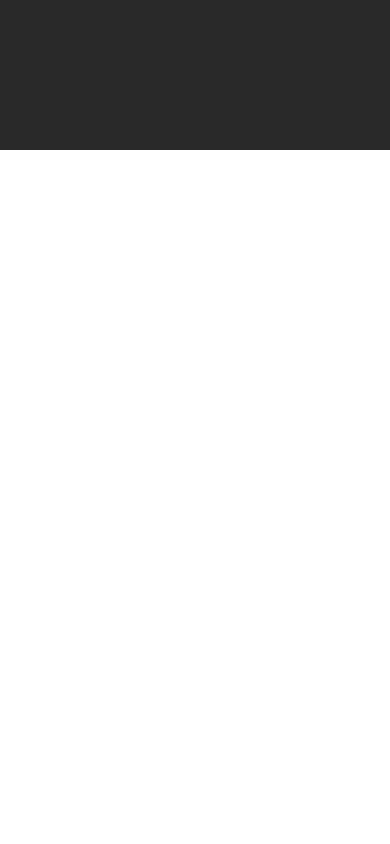
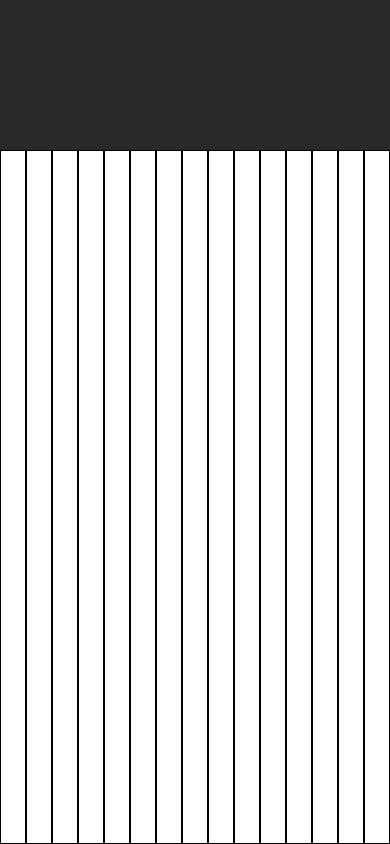
Before and after one commit to AdrianVillalbaSanchez/Calculadora-React-Native, a React Native app in the folder calculadora/: screen / in a window 390 px wide. Built offline with nearby package versions, Linux system fonts and the light colour scheme.

Commit message:
map function to display keys has been created

```diff
--- a/calculadora/src/components/screens/Calc.js
+++ b/calculadora/src/components/screens/Calc.js
@@ -33,7 +33,11 @@ class Calc extends React.Component {
                     value={this.state.inputText} // valor por defecto
                     style={styles.input} />
 
-                <View style={{ flex: 1, flexDirection: "row" }}> </View>
+                <View style={{ flex: 1, flexDirection: "row" }}>
+                    {this.validKeys.map((key, i) => {
+                        return <View style={{ flex: 1, borderWidth: 1 }}></View>
+                    })}
+                </View>
             </View>
         );
     }
```
